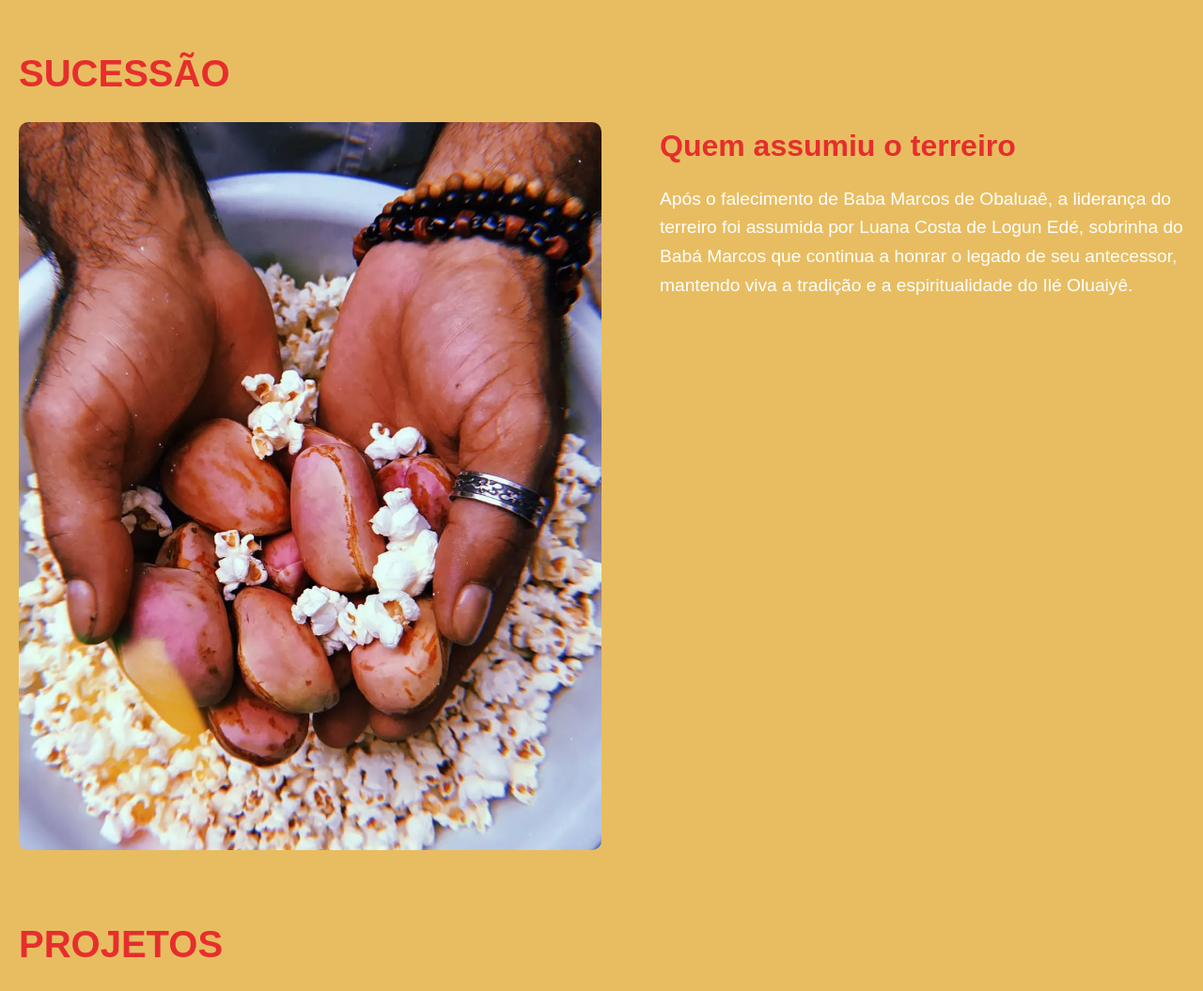
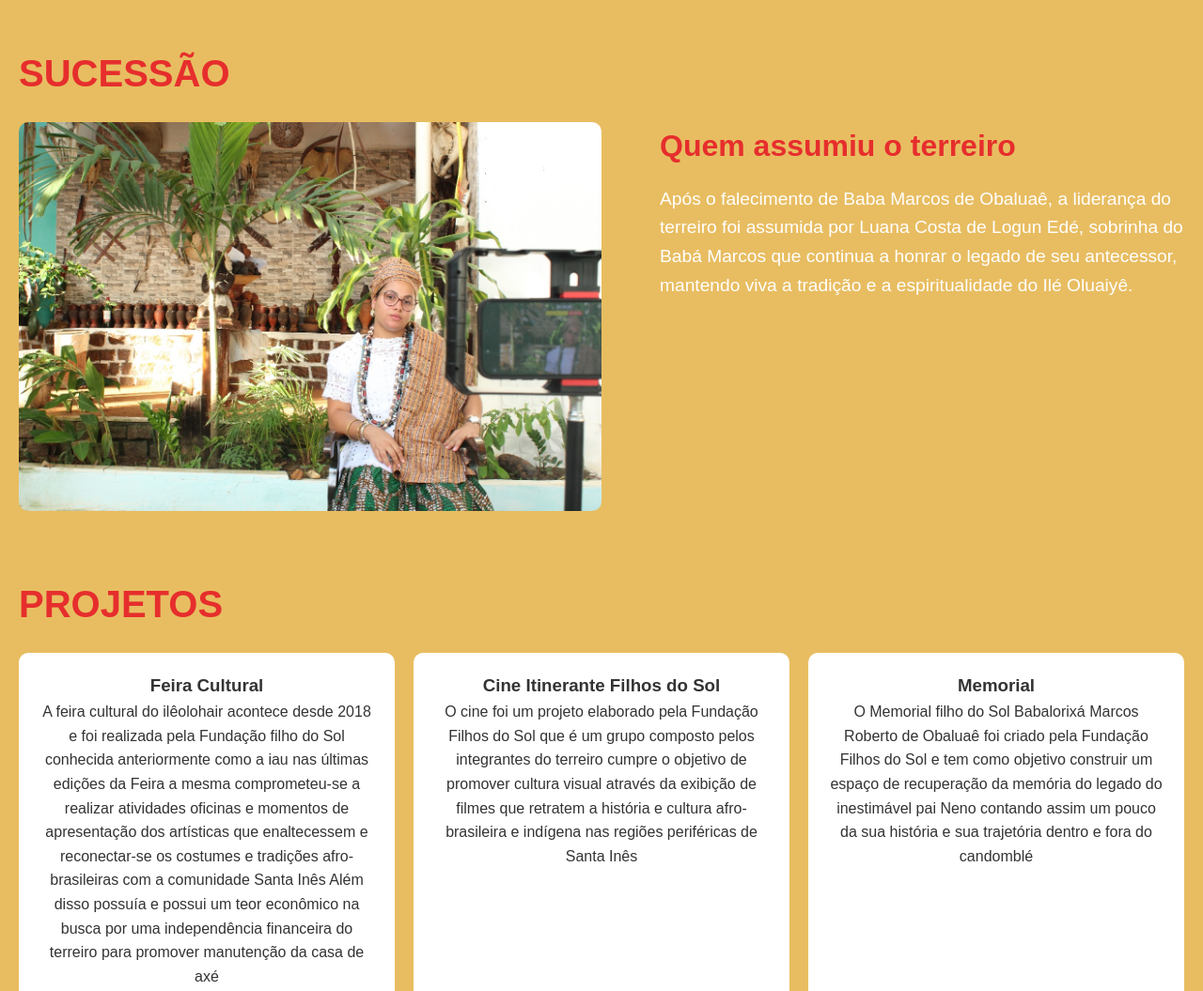
Before and after one commit to oraphateixeira/terreiro_ile_oluaie, a plain HTML site: page index.html in a window 1280 px wide. Shown: the part 1460-2515 px from the top of the page at 94% size. Drawn offline with nearby package versions, Linux system fonts and the light colour scheme.

Commit message:
Adicionando a foto da sucessora

```diff
--- a/index.html
+++ b/index.html
@@ -106,7 +106,7 @@
       <div class="sucessao-container">
         <!-- Imagem Fixa (Lado Esquerdo) -->
         <div class="sucessao-imagem">
-          <img src="sucessao.jpg" alt="Sucessão">
+          <img src="fotosucessao.jpeg" alt="Sucessão">
         </div>
 
         <!-- Texto da Sucessão (Lado Direito) -->
```
Also changed, not shown: fotosucessao.jpeg (added), photo_4958762553706656119_y.jpg (deleted), sucessao.jpg (deleted).
